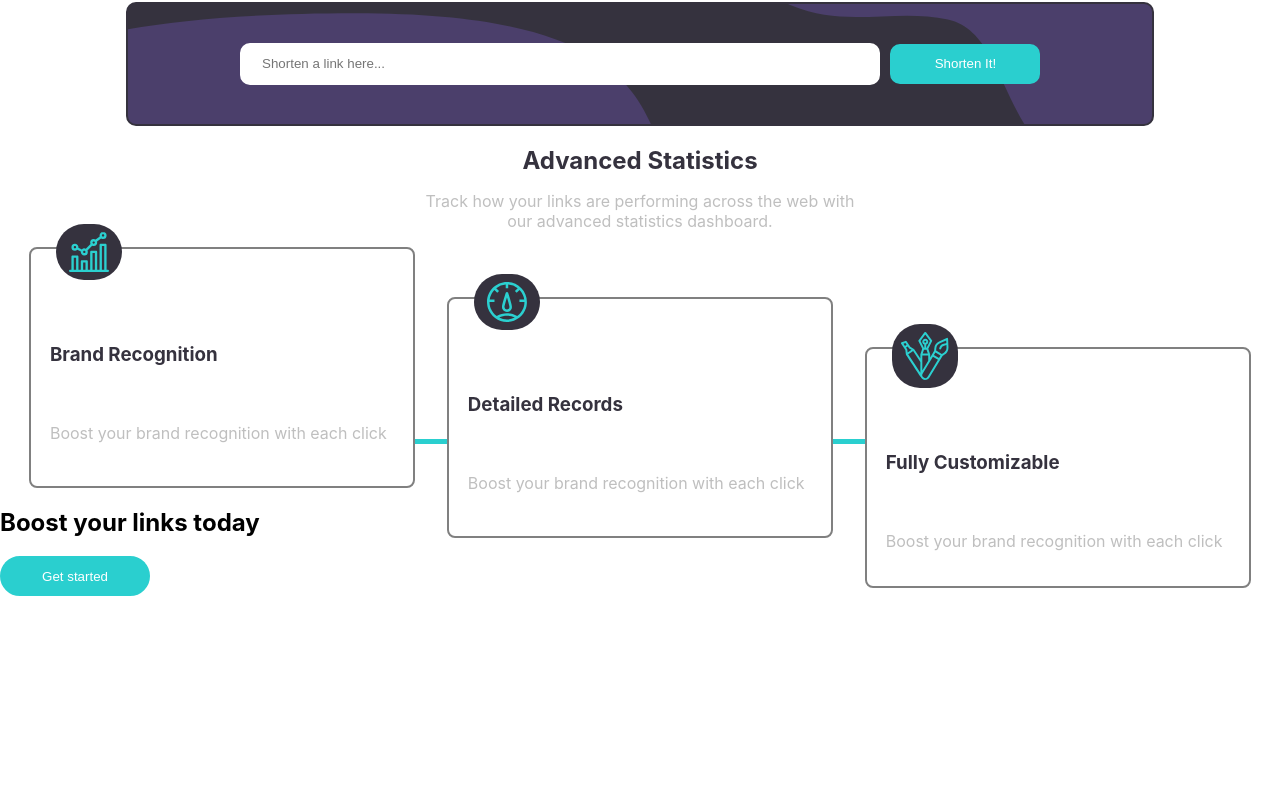
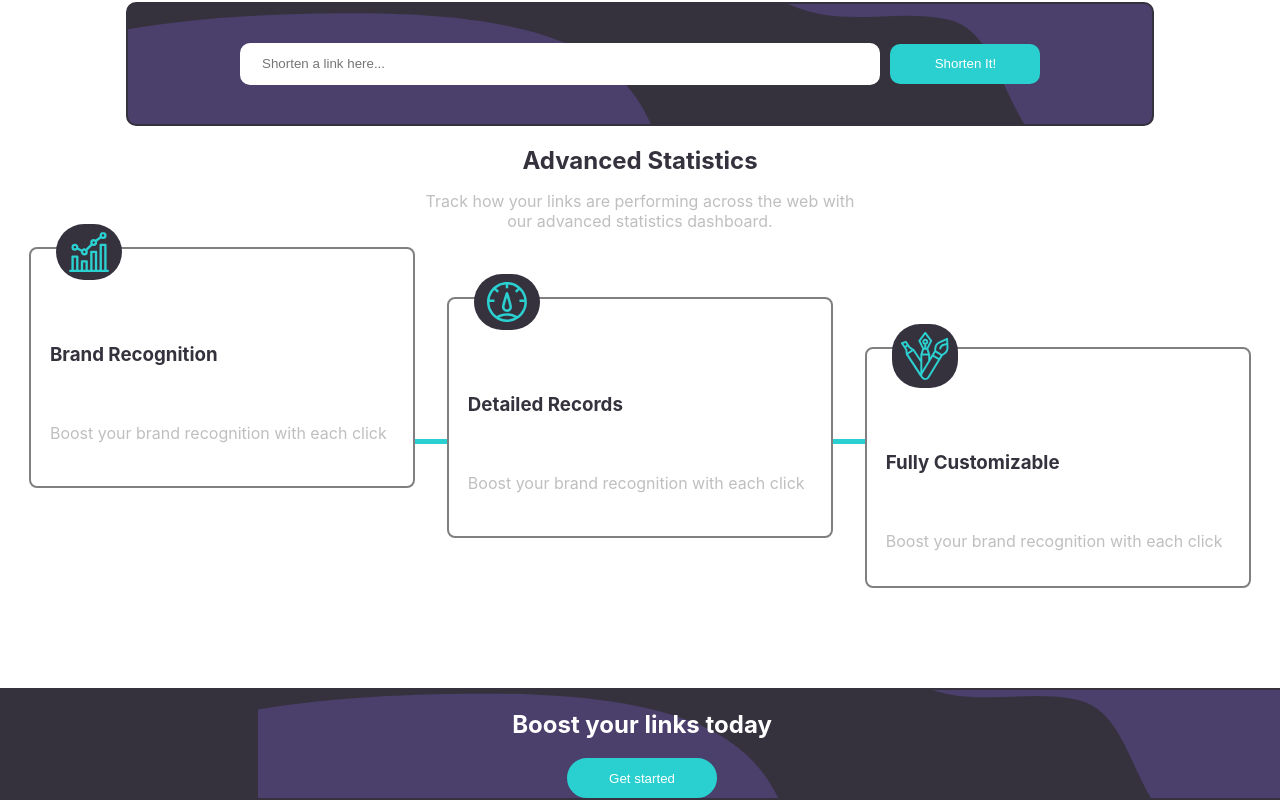
Before and after one commit to steven-mpawulo/url-shortening-page, a React (Create React App) app: page / in a window 1280 px wide. Shown: the part 454-1254 px from the top of the page. Before the commit the page ends 1050 px from the top, so only its background shows below. Built offline with nearby package versions, Linux system fonts and the light colour scheme.

Commit message:
adds background color to fifth section and also makes the heading white

```diff
--- a/src/components/main/main.css
+++ b/src/components/main/main.css
@@ -98,3 +98,23 @@ input {
     width: 100px;
     height: 5px;
 }
+
+.fifth-section {
+    width: 100%;
+    display: flex;
+    flex-direction: column;
+    justify-content: center;
+    align-items: center;
+    margin-top: 200px;
+    align-items: center;
+    background-image: url('../../images/bg-boost-mobile.svg'), url('../../images/bg-shorten-desktop.svg');
+    background-position: left, right;
+    background-size: 100%, 80%;
+    background-repeat: no-repeat, no-repeat;
+    background-color: hsl(255, 11%, 22%);
+    border: 2px solid hsl(255, 11%, 22%);
+}
+
+.fifth-section h2 {
+    color: white;
+}
```
